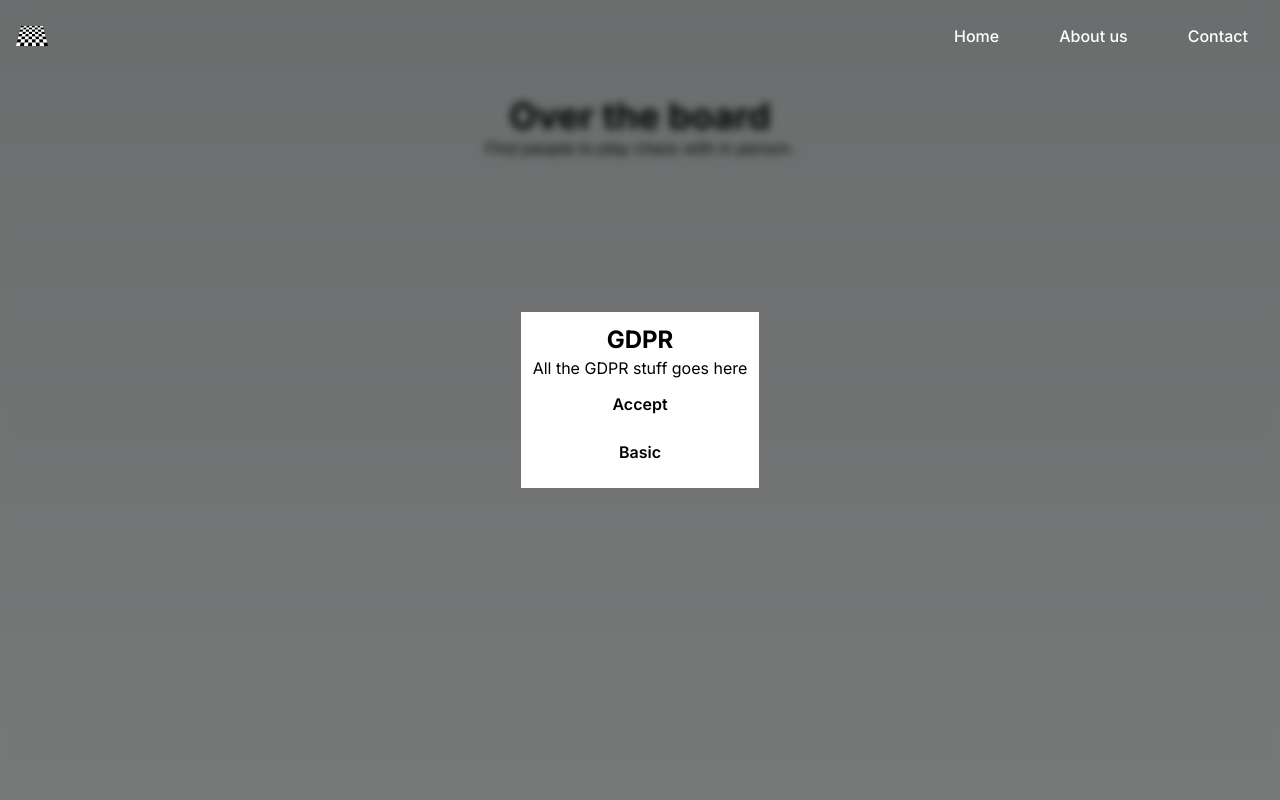
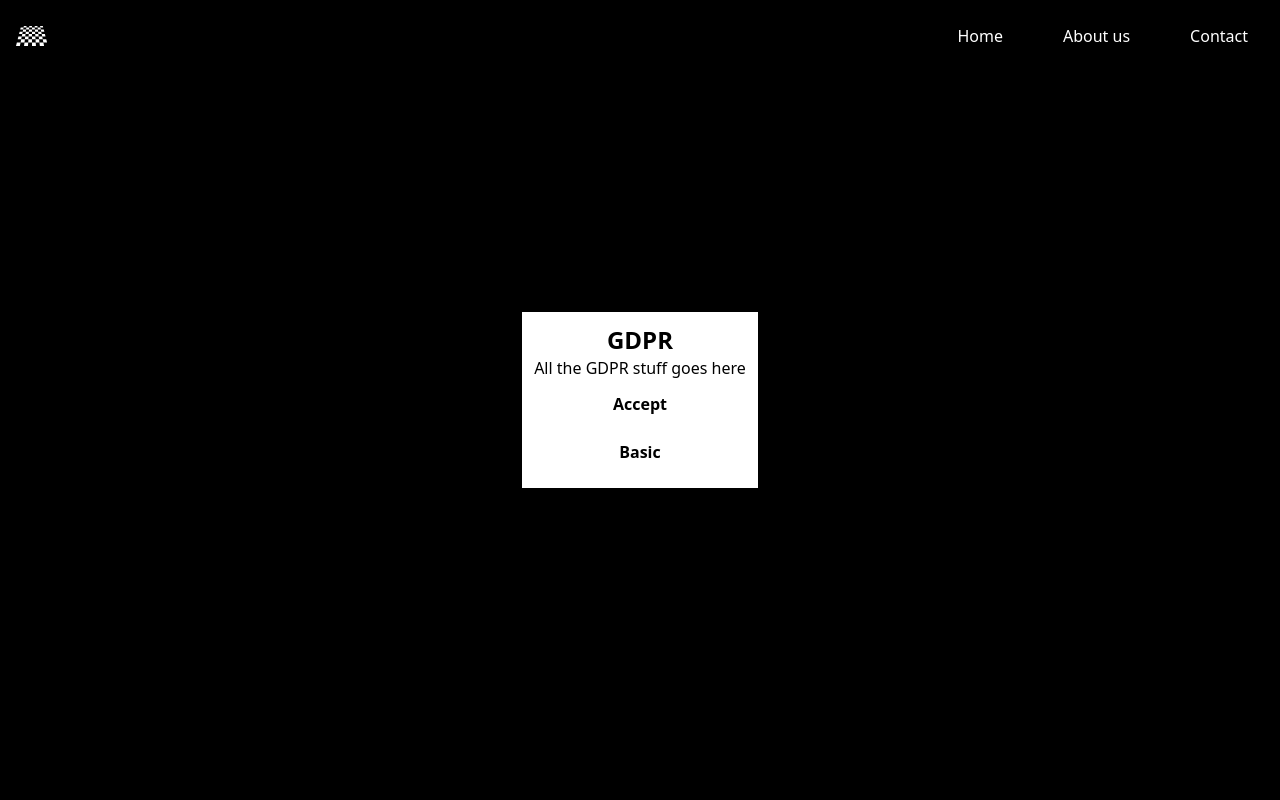
Before and after one commit to KolmschateS/webdev-next, a Next.js app: page / in a window 1280 px wide. Shown: the top 800 px of the page. Built offline with nearby package versions, Linux system fonts and the light colour scheme.

Commit message:
some small styling adjustments

```diff
--- a/app/globals.css
+++ b/app/globals.css
@@ -18,10 +18,4 @@
 
 body {
   color: rgb(var(--foreground-rgb));
-  background: linear-gradient(
-      to bottom,
-      transparent,
-      rgb(var(--background-end-rgb))
-    )
-    rgb(var(--background-start-rgb));
 }
--- a/app/layout.tsx
+++ b/app/layout.tsx
@@ -1,7 +1,4 @@
 import './globals.css'
-import { Inter } from 'next/font/google'
-
-const inter = Inter({ subsets: ['latin'] })
 
 import Nav from '../components/Nav'
 import Footer from '../components/Footer'
@@ -19,7 +16,7 @@ export default function RootLayout({
 }) {
   return (
     <html lang="en">
-      <body className={inter.className}>
+      <body className='bg-black'>
         <div className="flex flex-col min-h-screen">
           < Nav />
 
--- a/components/Nav.tsx
+++ b/components/Nav.tsx
@@ -33,7 +33,7 @@ export default function Nav() {
       }, [isMobileMenuOpen]);
 
     return (
-        <nav className="bg-opacity-50 backdrop-filter backdrop-blur-lg fixed top-0 left-0 w-full z-50">
+        <nav className="bg-opacity-5 backdrop-filter bg-black backdrop-blur-lg fixed top-0 left-0 w-full z-50">
             <div className="max-w-screen-xl flex flex-wrap items-center justify-between mx-auto p-4">
                 < Link className="flex items-center" href="/">
                     < Image src="/otb.svg" alt="Over the board" width={32} height={32} />
```
Also changed, not shown: public/chessboard.svg (added), public/noise.png (added).
